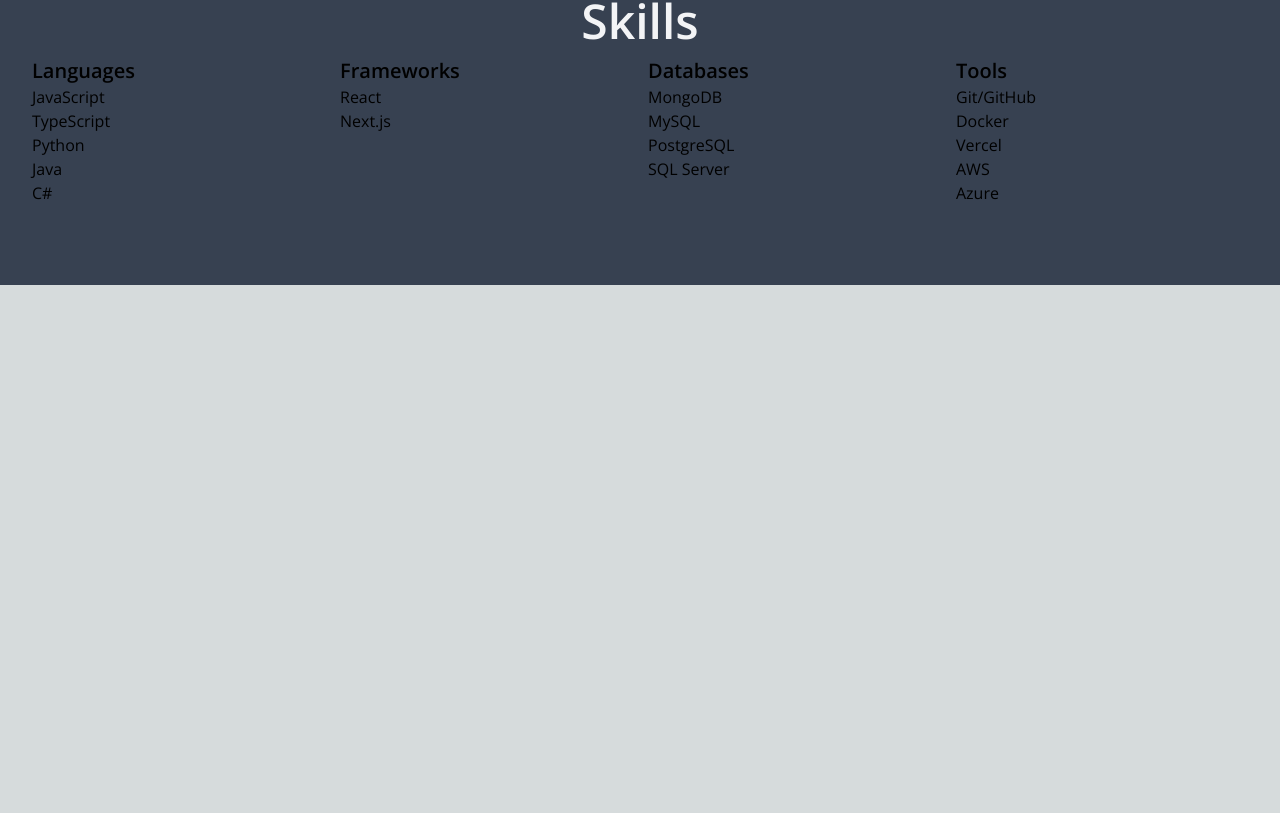
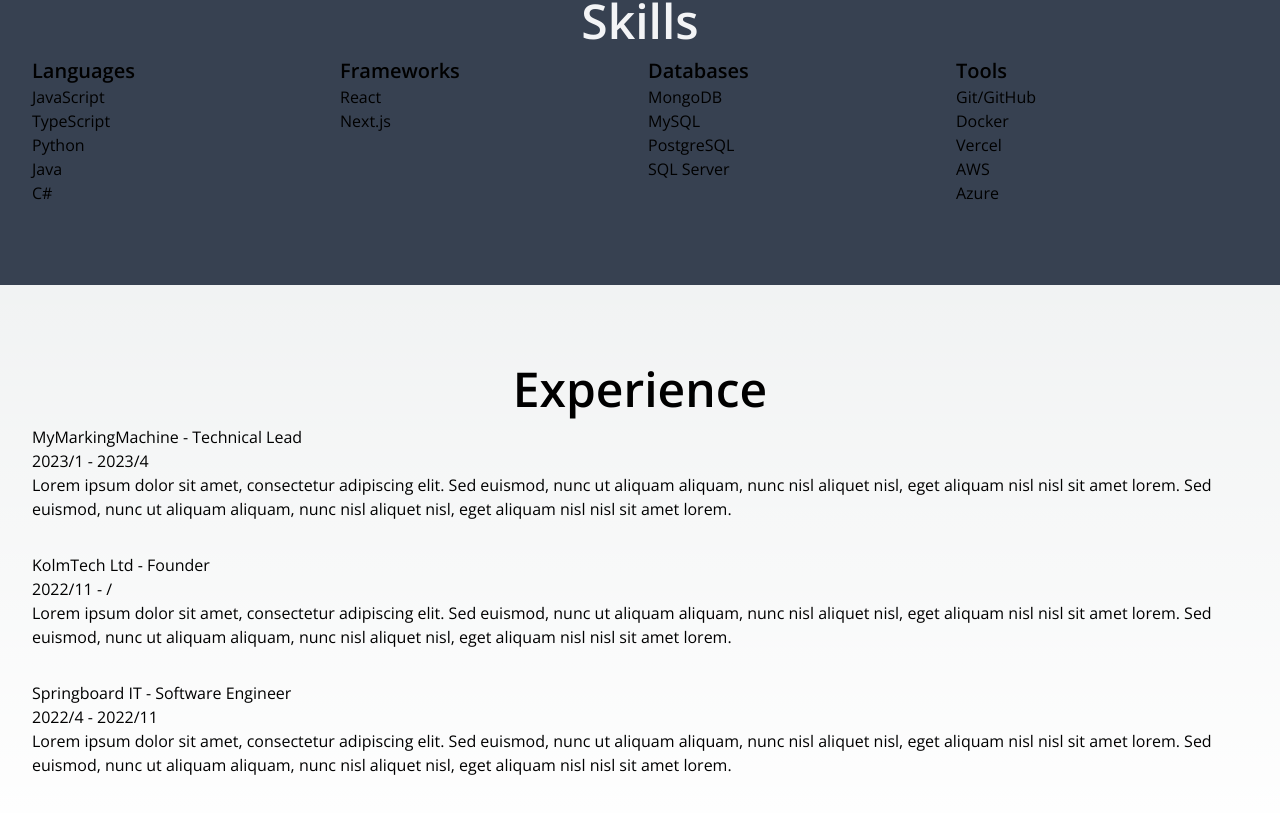
Before and after one commit to mfren/personal-website, a Next.js app: page / in a window 1280 px wide. Shown: the part 823-1636 px from the top of the page. Before the commit the page ends 1108 px from the top, so only its background shows below. Built offline with nearby package versions, Linux system fonts and the light colour scheme.

Commit message:
Added Experience & Skills

```diff
--- a/src/app/page.tsx
+++ b/src/app/page.tsx
@@ -1,4 +1,5 @@
 import About from "@/components/Home/About";
+import Experience from "@/components/Home/Experience";
 import Hero from "@/components/Home/Hero";
 import Skills from "@/components/Home/Skills";
 import React from "react";
@@ -9,6 +10,7 @@
             <Hero />
             <About />
             <Skills />
+            <Experience />
         </div>
     )
 }
--- /dev/null
+++ b/src/components/Home/Experience/Experience.tsx
@@ -0,0 +1,22 @@
+import { experience } from "@/content/Home/content"
+
+export function Experience() {
+
+    return (
+        <div>
+            <div className="container pt-20 pb-20">
+            <h3 className="font-semibold text-5xl text-center mb-3">Experience</h3>
+
+                <div className="flex flex-col gap-8">
+                    {experience.map((job, index) => (
+                        <div className="flex flex-col mx-auto" key={index}>
+                            <h4>{job.company} - {job.position}</h4>
+                            <p>{job.start.getFullYear()}/{job.start.getMonth()} - {job.end?.getFullYear()}/{job.end?.getMonth()}</p>
+                            <p>{job.description}</p>
+                        </div>
+                    ))}
+                </div>
+            </div>
+        </div>
+    )
+}
--- /dev/null
+++ b/src/components/Home/Experience/index.ts
@@ -0,0 +1,2 @@
+import { Experience } from "./Experience";
+export default Experience;
--- a/src/components/Home/Skills/Skills.tsx
+++ b/src/components/Home/Skills/Skills.tsx
@@ -1,31 +1,5 @@
+import { skills } from "@/content/Home/content"
 
-
-const skills = {
-    "Languages": [
-        "JavaScript",
-        "TypeScript",
-        "Python",
-        "Java",
-        "C#",
-    ],
-    "Frameworks": [
-        "React",
-        "Next.js",
-    ],
-    "Databases": [
-        "MongoDB",
-        "MySQL",
-        "PostgreSQL",
-        "SQL Server",
-    ],
-    "Tools": [
-        "Git/GitHub",
-        "Docker",
-        "Vercel",
-        "AWS",
-        "Azure",
-    ],
-}
 
 export function Skills() {
 
--- a/src/content/Home/content.ts
+++ b/src/content/Home/content.ts
@@ -17,7 +17,7 @@
         company: "KolmTech Ltd",
         position: "Founder",
         start: new Date("2022-12-01"),
-        end: new Date(),
+        end: null,
         description: "Lorem ipsum dolor sit amet, consectetur adipiscing elit. Sed euismod, nunc ut aliquam aliquam, nunc nisl aliquet nisl, eget aliquam nisl nisl sit amet lorem. Sed euismod, nunc ut aliquam aliquam, nunc nisl aliquet nisl, eget aliquam nisl nisl sit amet lorem.",
         type: TimelineType.Work
     },
```
